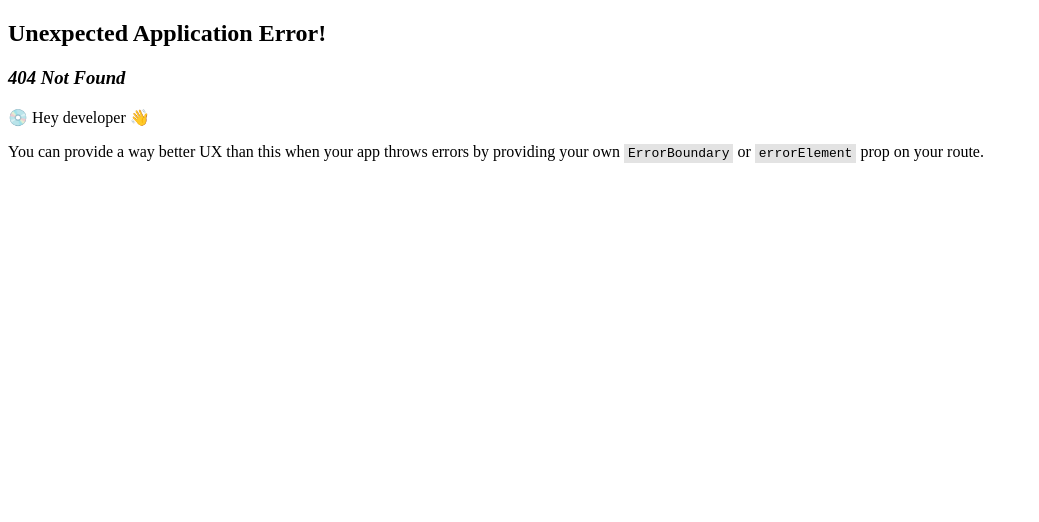
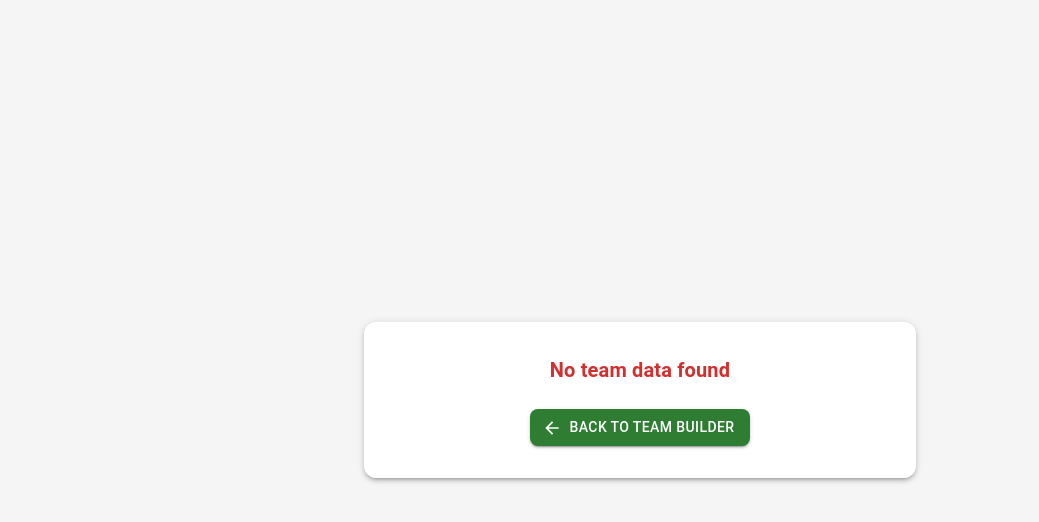
Before and after one commit to good-enough-software/team-builder, a React (Vite) app: page /team-builder/view in a window 1280 px wide. Before the commit this address had no page. Shown: the top 522 px of the page, without its empty margins (0-1039 px from the left). Built offline with nearby package versions, Linux system fonts and the light colour scheme.

Commit message:
Add routing

```diff
--- a/src/App.tsx
+++ b/src/App.tsx
@@ -231,7 +231,8 @@ function App() {
       rosterOnly
     };
     const encodedData = encodeURIComponent(JSON.stringify(shareData));
-    return `${window.location.origin}/view?data=${encodedData}`;
+    const baseUrl = import.meta.env.DEV ? window.location.origin : 'https://good-enough-software.github.io/team-builder';
+    return `${baseUrl}/view?data=${encodedData}`;
   };
 
   // Function to share URL or fallback to clipboard
--- a/src/TeamView.tsx
+++ b/src/TeamView.tsx
@@ -106,7 +106,8 @@ function TeamView() {
   }, []);
 
   const handleBackToBuilder = () => {
-    window.location.href = window.location.origin;
+    const baseUrl = import.meta.env.DEV ? window.location.origin : 'https://good-enough-software.github.io/team-builder';
+    window.location.href = baseUrl;
   };
 
   if (error) {
--- a/src/main.tsx
+++ b/src/main.tsx
@@ -13,7 +13,9 @@ const router = createBrowserRouter([
     path: "/view",
     element: <TeamView />,
   },
-]);
+], {
+  basename: "/team-builder"
+});
 
 ReactDOM.createRoot(document.getElementById('root')!).render(
   <React.StrictMode>
```
